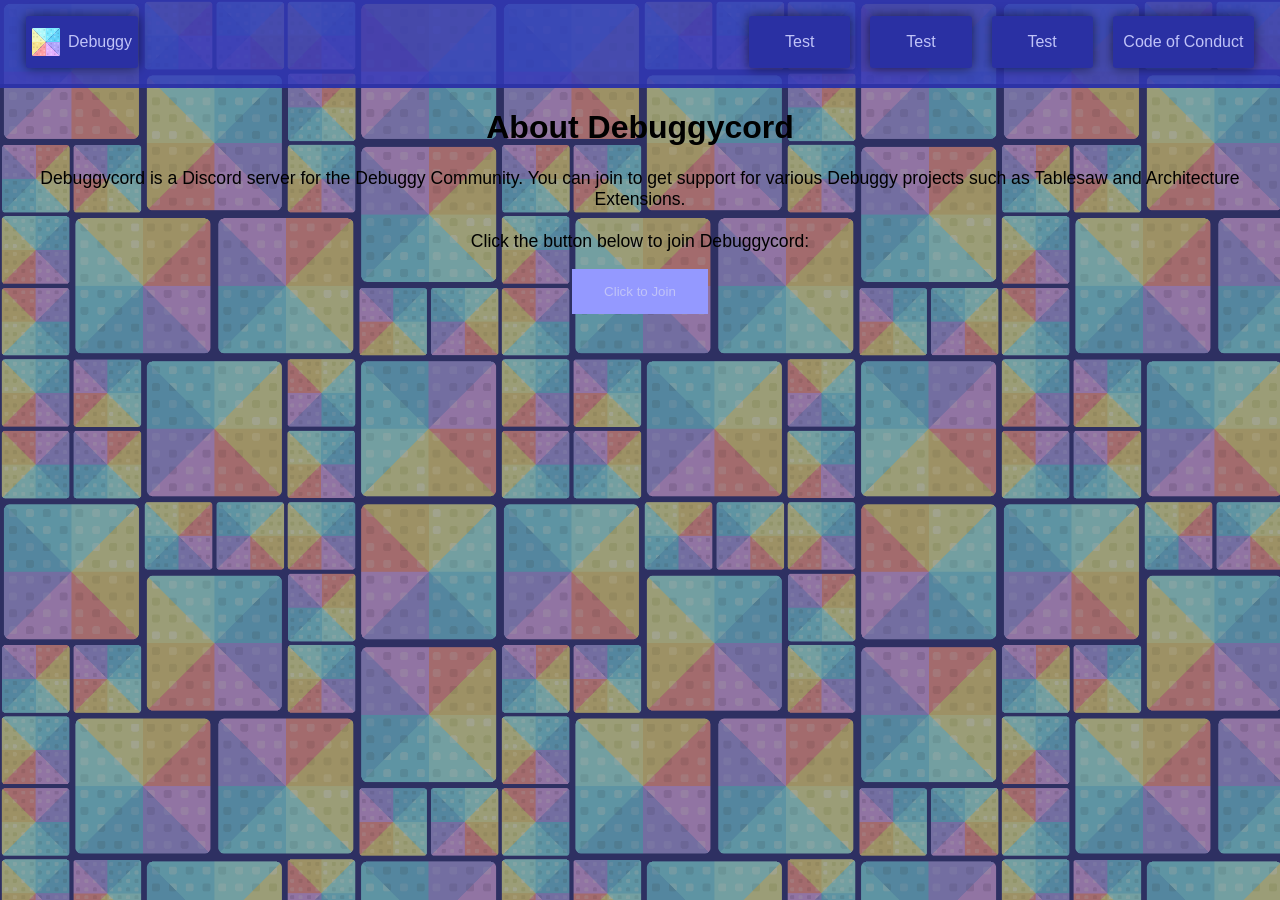
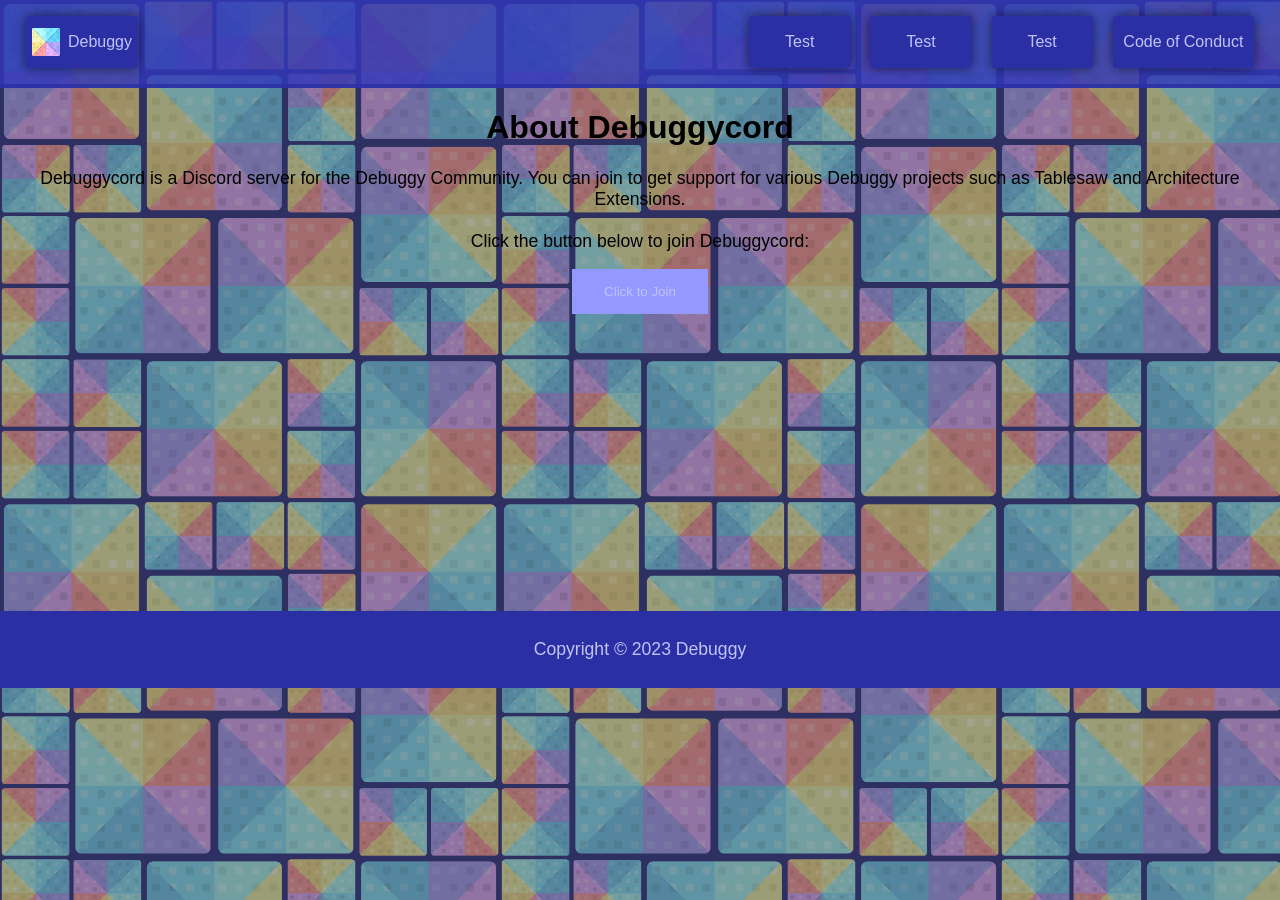
Before and after one commit to maximumpower55/debuggyteam.github.io, a Jekyll site: the page built from discord.html, in a window 1280 px wide. Built offline with Jekyll 4.4.1, drawn with Linux system fonts in a browser that asks for light colours.

Commit message:
Add favicon and footer

```diff
--- a/_layouts/default.html
+++ b/_layouts/default.html
@@ -13,6 +13,7 @@
 	{% for style in page.styles %}
 	<link rel="stylesheet" href="assets/css/{{style}}.css"/>
 	{% endfor %}
+	<link rel="icon" type="image/x-icon" href="assets/favicon.ico"
 </head>
 <body>
 
@@ -22,4 +23,8 @@
 	{{content}}
 </main>
 </body>
+
+<footer>
+	<p>Copyright © 2023 Debuggy</p>
+</footer>
 </html>
--- a/assets/css/style.scss
+++ b/assets/css/style.scss
@@ -219,9 +219,13 @@ ul, ol {
 	}
 }
 
-.footer {
-	display: grid;
-	grid-template-columns: 100vw 100vw 100vw;
+footer {
 	padding: 10px;
-	background-color: var(--navbar-color);
+	margin-top: 33vh;
+	background-color: var(--debuggy-dark-blue);
+	color: var(--text-color);
+
+	p {
+		text-align: center;
+	}
  }
```
Also changed, not shown: index.html (+2 -28 lines), assets/favicon.ico (added).
